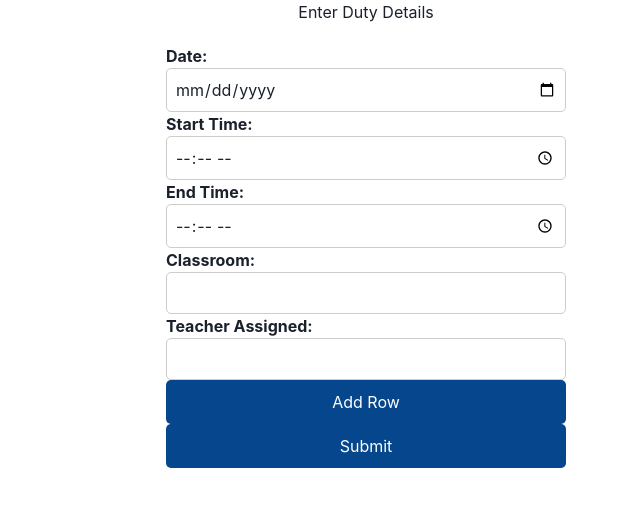
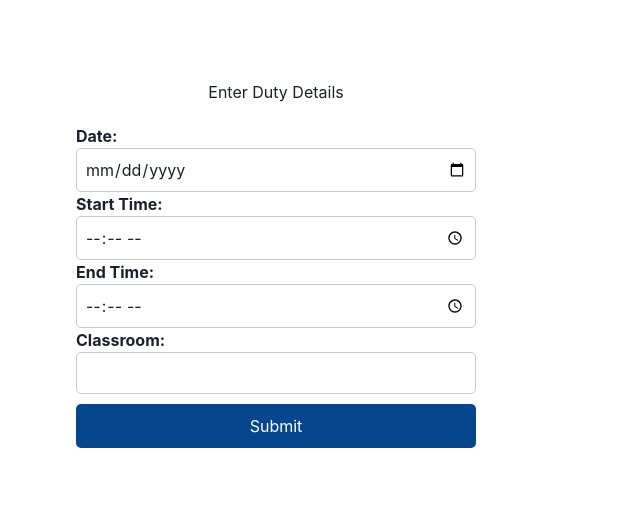
Before and after one commit to jensine04/Exam-Duty-Management-System, a React (Create React App) app in the folder frontend/: page /dutyDetails in a window 1280 px wide. Shown: the top 506 px of the page, without its empty margins (274-914 px from the left). Built offline with nearby package versions, Linux system fonts and the light colour scheme.

Commit message:
examDetails

```diff
--- a/frontend/src/components/admindashboard.css
+++ b/frontend/src/components/admindashboard.css
@@ -3,10 +3,15 @@
 .admin-dashboard {
   display: flex;
 
+
 }
 .main-content{
   padding: 0;
   margin-right: 0;
+  flex: 1;
+
+
+
 }
 /* .sidebar {
   width: 300px;
--- a/frontend/src/components/admindashboard.js
+++ b/frontend/src/components/admindashboard.js
@@ -58,6 +58,7 @@
 import React, { useState } from 'react';
 import Sidebar from './sidebar';
 import ExamDetails from './examDetails';
+import DutyDetails from './dutyDetails';
 import'./admindashboard.css'// Placeholder for View Exam Details page content
 
 const AdminDashboard = () => {
@@ -85,7 +86,7 @@ const AdminDashboard = () => {
 
 
       case 'dutyDetails':
-        return <utyDetails />; // Placeholder for View Duty Details page content
+        return <DutyDetails />; // Placeholder for View Duty Details page content
       // Add cases for other pages as needed
       default:
         return null;
--- a/frontend/src/components/dutyDetails.css
+++ b/frontend/src/components/dutyDetails.css
@@ -2,7 +2,10 @@
 
 .admin-duty-details {
   max-width: 400px;
-  margin: 0 auto;
+ margin-left: 350px;
+  margin-top: 80px;
+  margin-bottom: 80px;
+  margin-right: 80px;
 }
 
 .admin-duty-details h2 {
@@ -28,6 +31,7 @@
 }
 
 .admin-duty-details button {
+  margin-top: 10px;
   width: 100%;
   padding: 10px;
   background-color: #05468c;
--- a/frontend/src/components/dutyDetails.js
+++ b/frontend/src/components/dutyDetails.js
@@ -132,12 +132,10 @@ import React, { useState } from 'react';
 import './dutyDetails.css';
 
 const DutyDetails = () => {
-  const [dutyDetails, setDutyDetails] = useState([{ date: '', startTime: '', endTime: '', classroom: '', teacherAssigned: '' }]);
+  const [dutyDetails, setDutyDetails] = useState([{ date: '', startTime: '', endTime: '', classroom: '' }]);
 
   // Function to handle adding a new row for duty details
-  const handleAddRow = () => {
-    setDutyDetails([...dutyDetails, { date: '', startTime: '', endTime: '', classroom: '', teacherAssigned: '' }]);
-  };
+
 
   // Function to handle form input change
   const handleChange = (index, e) => {
@@ -152,7 +150,9 @@ const DutyDetails = () => {
   // Function to handle submitting duty details
   const handleSubmit = () => {
     // Logic to submit duty details to the server
+
     console.log('Submitting duty details:', dutyDetails);
+    setDutyDetails([{ date: '', startTime: '', endTime: '', classroom: '' }]);
   };
 
   return (
@@ -168,12 +168,11 @@ const DutyDetails = () => {
           <input type="time" name="endTime" value={detail.endTime} onChange={(e) => handleChange(index, e)} required />
           <label>Classroom:</label>
           <input type="text" name="classroom" value={detail.classroom} onChange={(e) => handleChange(index, e)} required />
-          <label>Teacher Assigned:</label>
-          <input type="text" name="teacherAssigned" value={detail.teacherAssigned} onChange={(e) => handleChange(index, e)} required />
+
 
         </div>
       ))}
-      <button onClick={handleAddRow}>Add Row</button>
+
       <button onClick={handleSubmit}>Submit</button>
     </div>
   );
--- a/frontend/src/components/examDetails.css
+++ b/frontend/src/components/examDetails.css
@@ -5,8 +5,8 @@
   flex-direction: column;
   align-items: center;
   padding: 30px;
-  margin:40px;
-
+  /* margin:40px; */
+   flex: 1;
     background-color:#ffff;
 
 
--- a/frontend/src/components/sidebar.css
+++ b/frontend/src/components/sidebar.css
@@ -2,7 +2,7 @@
   width: 300px;
   /* background-color: #f0f0f0; */
   background-color:#002244;
-  padding: 20px;
+   padding: 20px;
   height: 100vh;
 }
 
```
